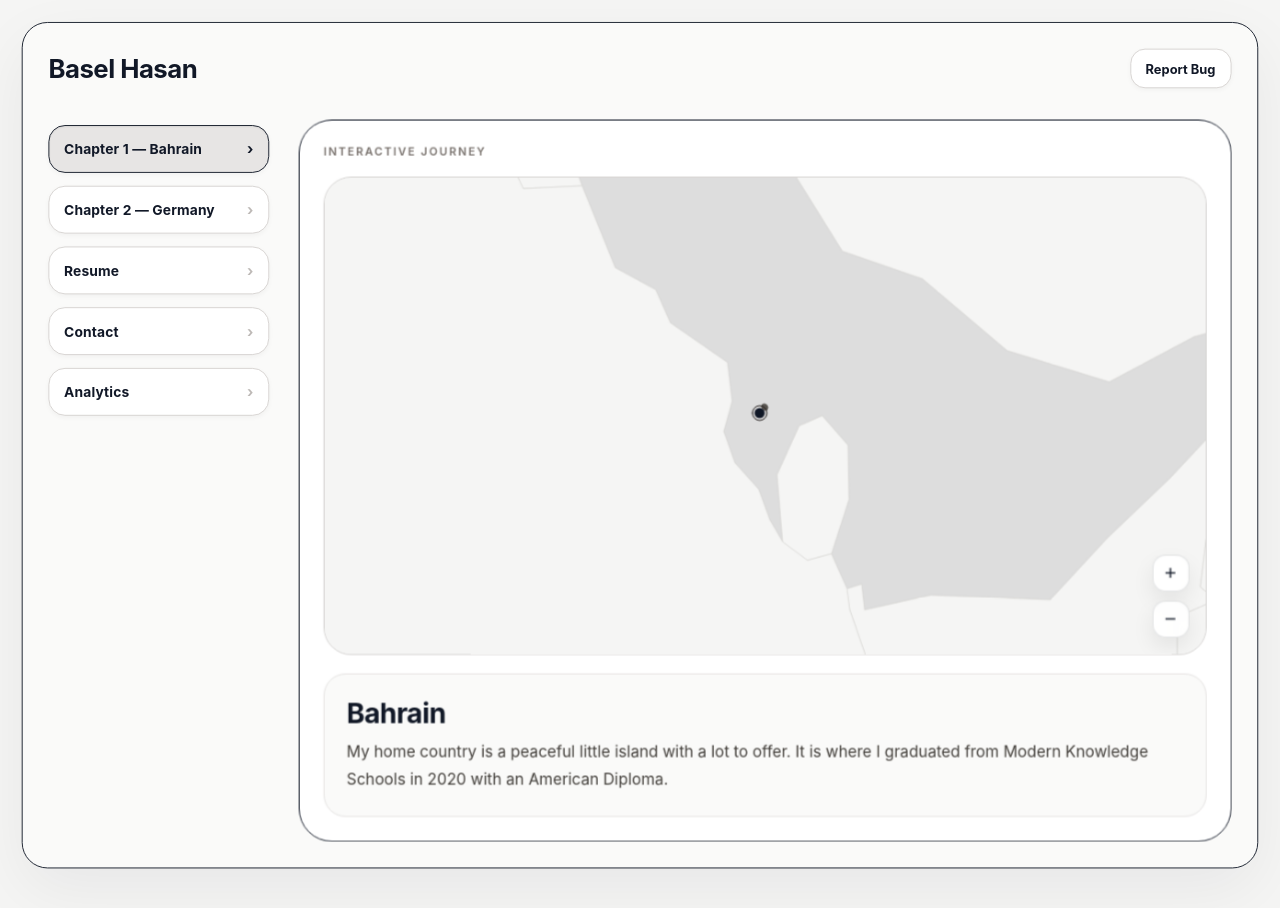
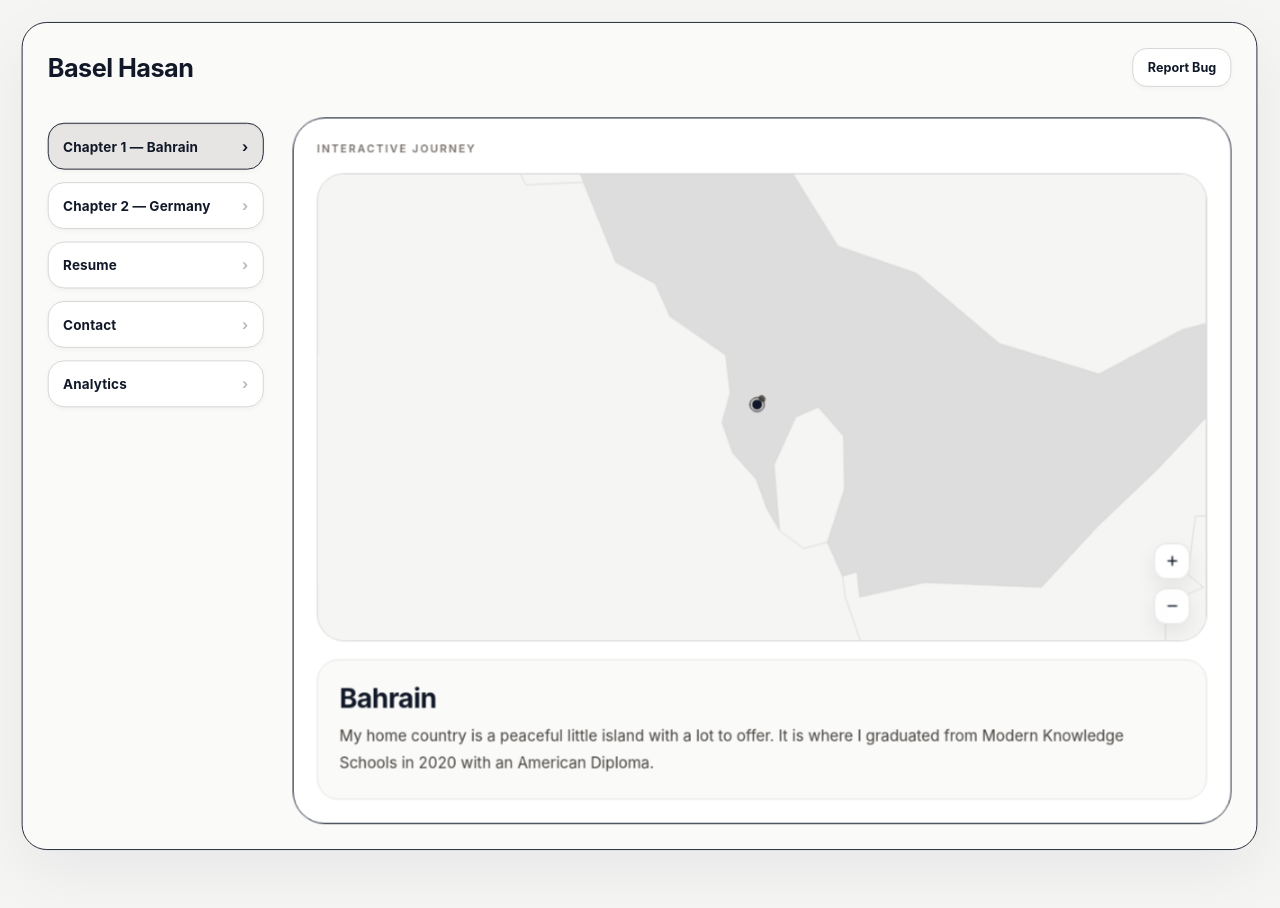
Before and after one commit to baselhasan1/baselhasan-website, a React (Vite) app: page / in a window 1280 px wide. Shown: the top 908 px of the page. Built offline with nearby package versions, Linux system fonts and the light colour scheme; no server answers.

Commit message:
Adjust site scale for more balanced layout

```diff
--- a/src/App.jsx
+++ b/src/App.jsx
@@ -293,10 +293,10 @@ function App() {
       >
         <div
           style={{
-            transform: "scale(0.92)",
+            transform: "scale(0.90)",
             transformOrigin: "top center",
-            width: "108.7%",
-            marginLeft: "-4.35%",
+            width: "111.11%",
+            marginLeft: "-5.55%",
           }}
         >
           <div
```
